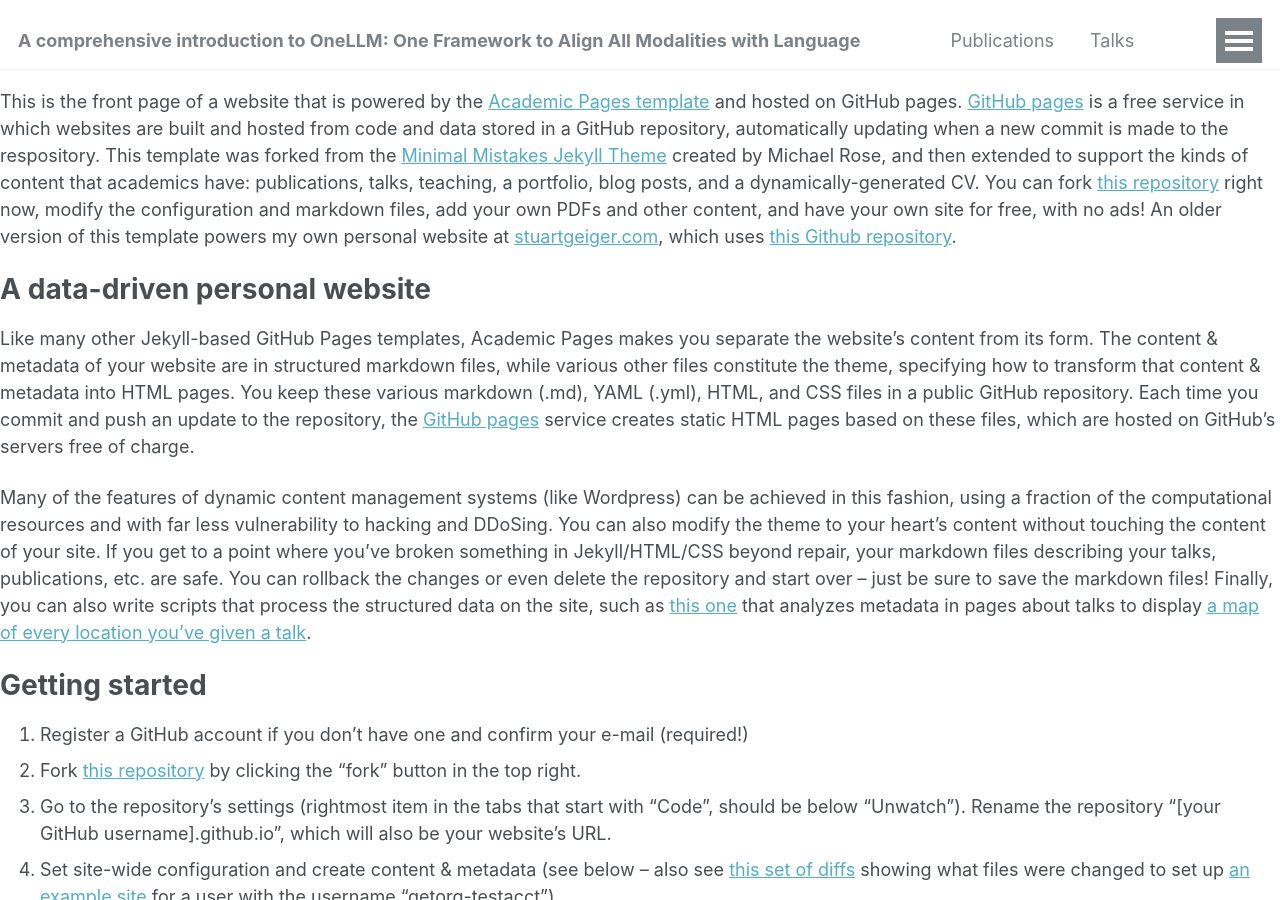
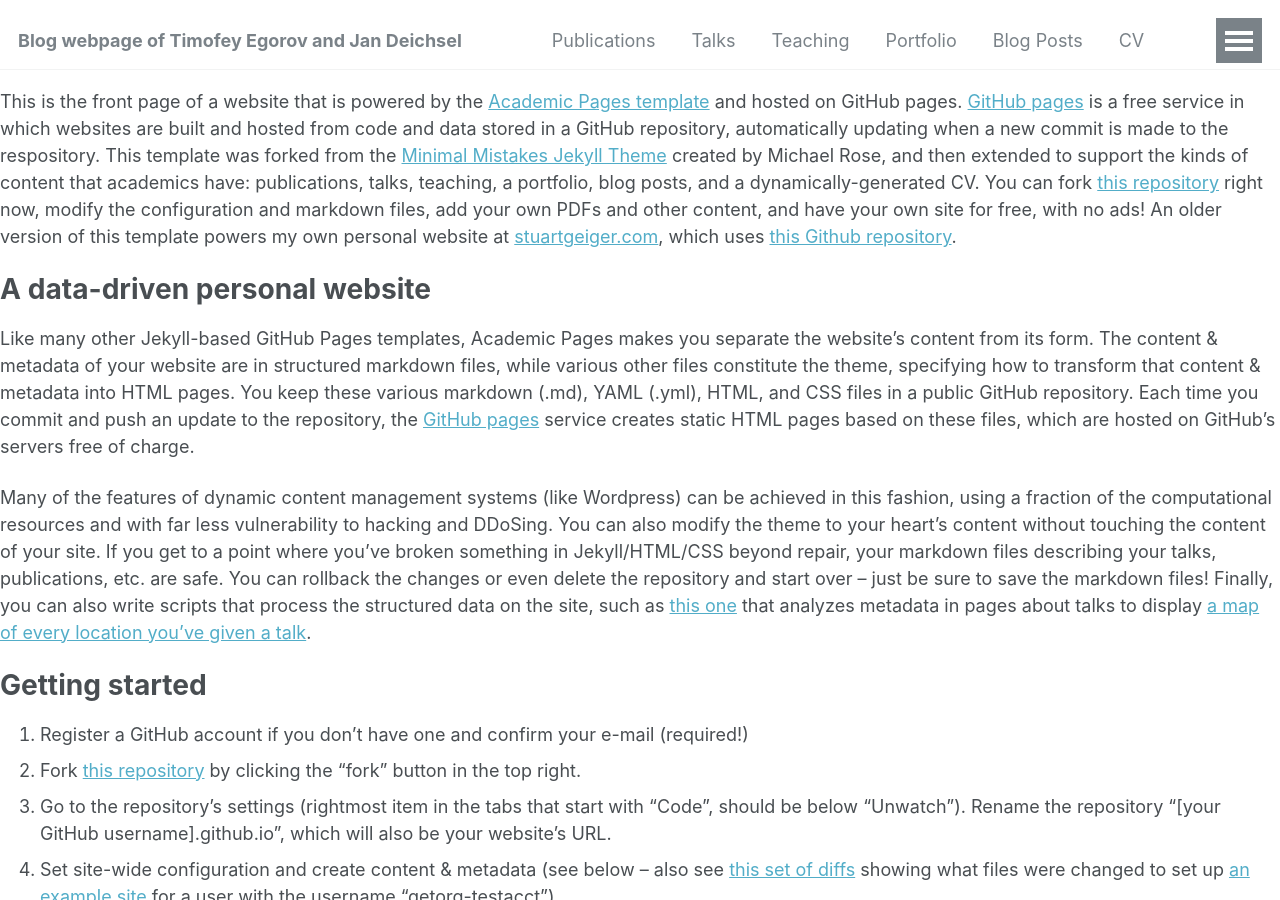
Before and after one commit to jdeichsel/jdeichsel.github.io, a Jekyll site: the page built from _pages/about.md, in a window 1280 px wide and 900 px high. Built offline with Jekyll 4.4.1, drawn with Linux system fonts in a browser that asks for light colours; our own code applies the rules of GitHub Pages for plain Markdown files.

Commit message:
Update _config.yml

```diff
--- a/_config.yml
+++ b/_config.yml
@@ -8,7 +8,7 @@
 
 # Basic Site Settings
 locale                   : "en-US"
-title                    : "A comprehensive introduction to OneLLM: One Framework to Align All Modalities with Language"
+title                    : "Blog webpage of Timofey Egorov and Jan Deichsel"
 title_separator          : "-"
 name                     : &name "Jan Deichsel, Timofey Egorov"
 description              : &description "personal description"
```
